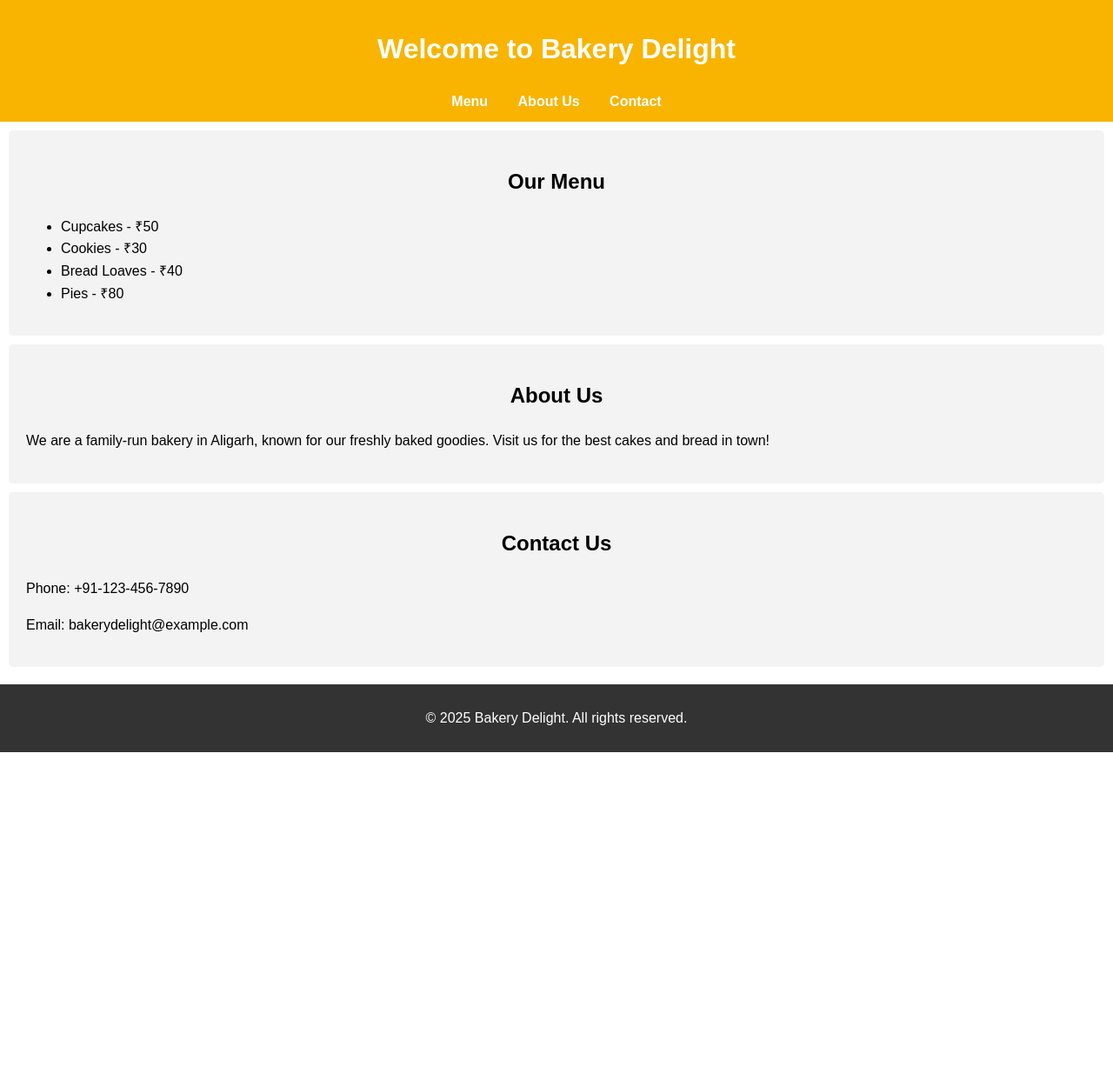
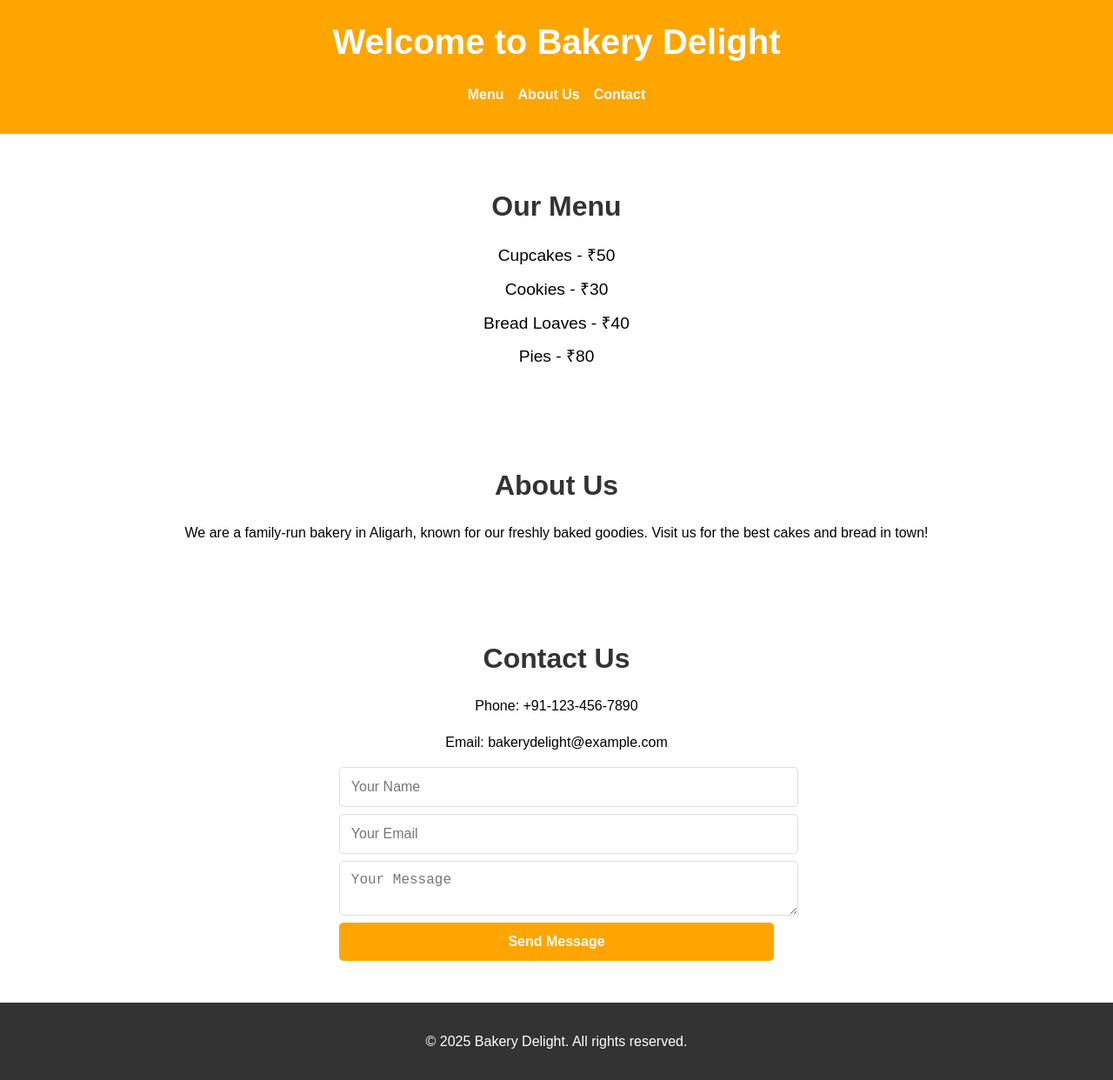
Before and after one commit to aariz6987239/Bakery-website, a plain HTML site: page index.html in a window 1280 px wide. Shown: the whole page at 87% size. Before the commit the page ends 865 px from the top, so only its background shows below. Drawn offline with Linux system fonts and the light colour scheme.

Commit message:
Updated website files with new styles and features

```diff
--- a/index.html
+++ b/index.html
@@ -10,9 +10,11 @@
     <header>
         <h1>Welcome to Bakery Delight</h1>
         <nav>
-            <a href="#menu">Menu</a>
-            <a href="#about">About Us</a>
-            <a href="#contact">Contact</a>
+            <ul>
+                <li><a href="#menu">Menu</a></li>
+                <li><a href="#about">About Us</a></li>
+                <li><a href="#contact">Contact</a></li>
+            </ul>
         </nav>
     </header>
     <section id="menu">
@@ -32,9 +34,16 @@
         <h2>Contact Us</h2>
         <p>Phone: +91-123-456-7890</p>
         <p>Email: bakerydelight@example.com</p>
+        <form id="contact-form">
+            <input type="text" id="name" placeholder="Your Name" required>
+            <input type="email" id="email" placeholder="Your Email" required>
+            <textarea id="message" placeholder="Your Message" required></textarea>
+            <button type="submit">Send Message</button>
+        </form>
     </section>
     <footer>
         <p>© 2025 Bakery Delight. All rights reserved.</p>
     </footer>
+    <script src="script.js"></script>
 </body>
 </html>
--- a/script.js
+++ b/script.js
@@ -0,0 +1,14 @@
+// Handle Contact Form Submission
+document.getElementById("contact-form").addEventListener("submit", function(event) {
+    event.preventDefault(); // Prevent form from reloading the page
+
+    const name = document.getElementById("name").value;
+    const email = document.getElementById("email").value;
+    const message = document.getElementById("message").value;
+
+    // Display a simple confirmation message
+    alert(`Thank you, ${name}! Your message has been sent.`);
+
+    // Clear the form fields
+    document.getElementById("contact-form").reset();
+});
--- a/style.css
+++ b/style.css
@@ -1,43 +1,97 @@
+/* General Styles */
 body {
     font-family: Arial, sans-serif;
     margin: 0;
     padding: 0;
+    box-sizing: border-box;
     line-height: 1.6;
 }
 
 header {
-    background-color: #f8b400;
+    background: #ffa500;
     color: white;
-    padding: 10px 20px;
+    padding: 1rem 0;
     text-align: center;
 }
 
-header nav a {
-    margin: 0 15px;
+header h1 {
+    margin: 0;
+    font-size: 2.5rem;
+}
+
+nav ul {
+    list-style: none;
+    padding: 0;
+    display: flex;
+    justify-content: center;
+    gap: 1rem;
+}
+
+nav ul li {
+    display: inline;
+}
+
+nav ul li a {
     text-decoration: none;
     color: white;
     font-weight: bold;
 }
 
-header nav a:hover {
-    text-decoration: underline;
-}
-
 section {
-    padding: 20px;
-    margin: 10px;
-    background-color: #f3f3f3;
-    border-radius: 5px;
-}
-
-h1, h2 {
+    padding: 2rem;
     text-align: center;
 }
 
+section h2 {
+    font-size: 2rem;
+    color: #333;
+    margin-bottom: 1rem;
+}
+
+#menu ul {
+    list-style: none;
+    padding: 0;
+}
+
+#menu ul li {
+    font-size: 1.2rem;
+    margin: 0.5rem 0;
+}
+
+#contact-form {
+    max-width: 500px;
+    margin: 1rem auto;
+    display: flex;
+    flex-direction: column;
+    gap: 0.5rem;
+}
+
+#contact-form input, #contact-form textarea, #contact-form button {
+    width: 100%;
+    padding: 0.8rem;
+    border: 1px solid #ddd;
+    border-radius: 5px;
+    font-size: 1rem;
+}
+
+#contact-form button {
+    background: #ffa500;
+    color: white;
+    border: none;
+    font-weight: bold;
+    cursor: pointer;
+}
+
+#contact-form button:hover {
+    background: #e69500;
+}
+
 footer {
-    background-color: #333;
+    background: #333;
     color: white;
     text-align: center;
-    padding: 10px;
-    margin-top: 20px;
+    padding: 1rem 0;
+    position: relative;
+    bottom: 0;
+    width: 100%;
 }
```
